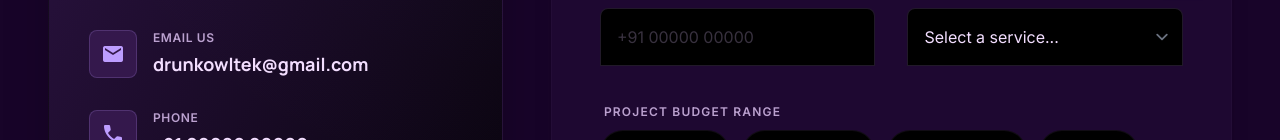
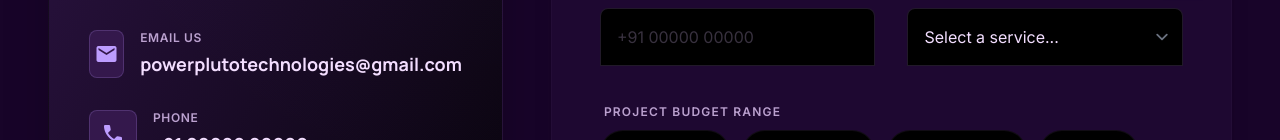
Before and after one commit to ABHISHEK9900KUMAR/powerpluto, a plain HTML site: page UI/contact.html in a window 1280 px wide. Shown: the part 399-539 px from the top of the page. Drawn offline with nearby package versions, Linux system fonts and the light colour scheme.

Commit message:
Update contact email to powerplutotechnologies@gmail.com
Co-Authored-By: Claude Sonnet 4.6 <noreply@anthropic.com>

```diff
--- a/UI/contact.html
+++ b/UI/contact.html
@@ -154,7 +154,7 @@
 </div>
 <div>
 <p class="text-on-surface-variant text-xs font-semibold uppercase tracking-wider mb-1">Email Us</p>
-<p class="text-on-surface font-headline font-bold text-lg">drunkowltek@gmail.com</p>
+<p class="text-on-surface font-headline font-bold text-lg">powerplutotechnologies@gmail.com</p>
 </div>
 </div>
 <!-- Contact Item -->
```
